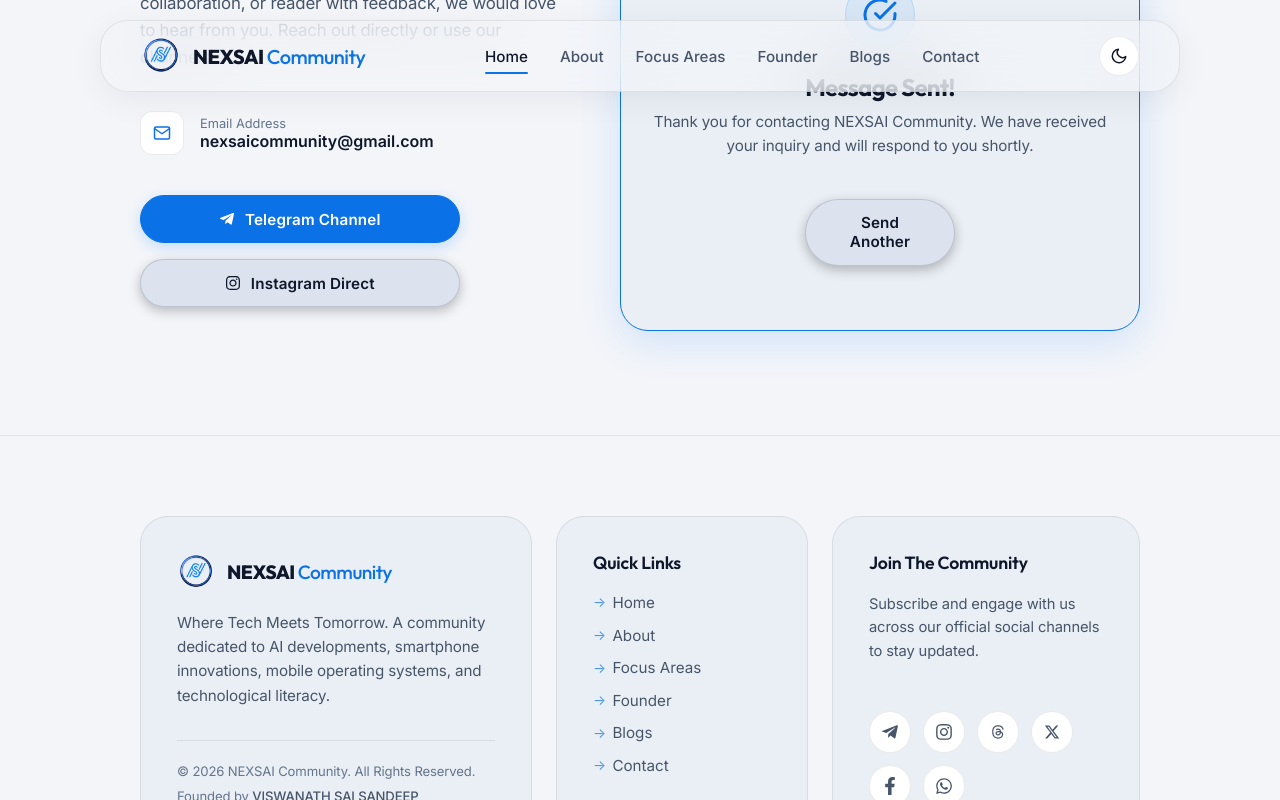
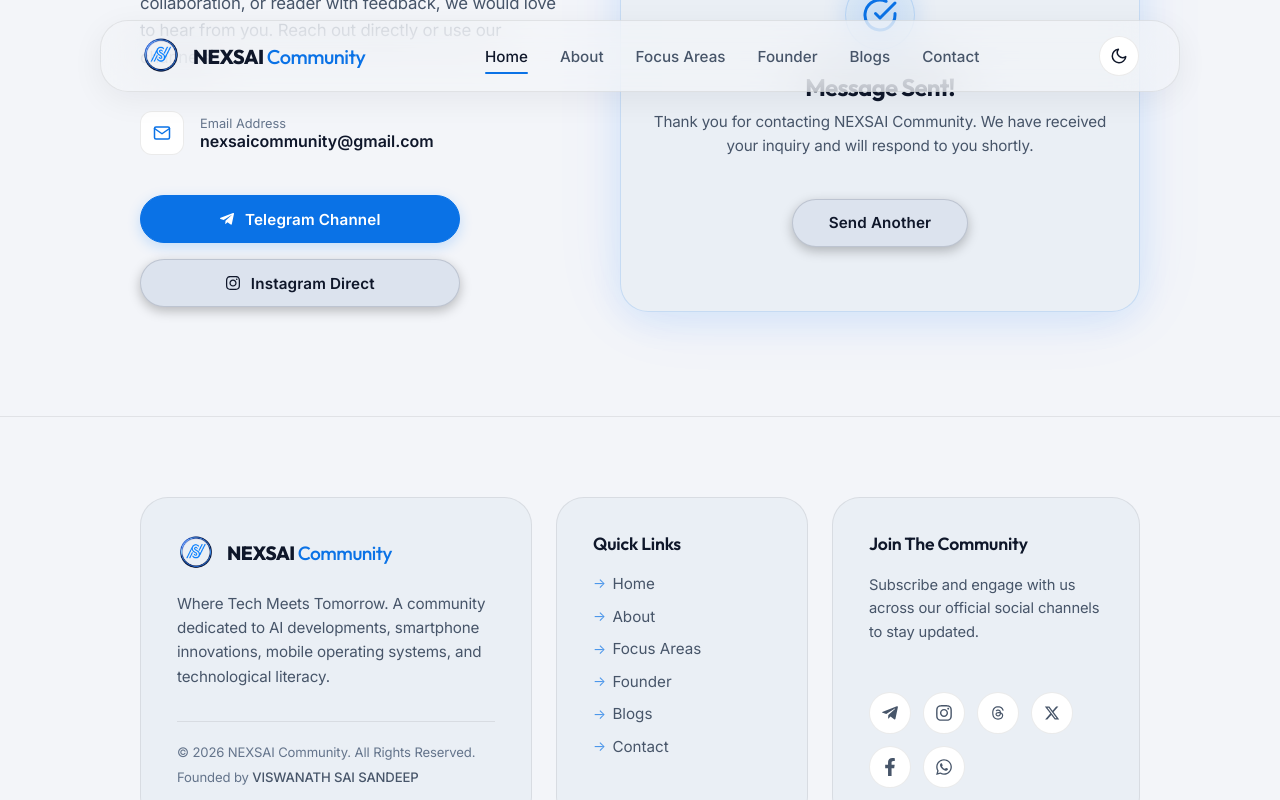
Before and after one commit to ViswanathSaiSandeep/NexSaiCommunity, a React (Vite) app: page / in a window 1280 px wide. Both pictures are taken after typing "Sample", "name@example.com", "Sample" into the empty fields and a click on the button "Send Message". Shown: the part 5844-6644 px from the top of the page. Built offline with nearby package versions, Linux system fonts and the light colour scheme; a web font is replaced by a local one.

Commit message:
fix: redesign blogs & contact success state to match dark theme - Add light blue box shadow to blogs teaser card - Use white font for Notify Me button - Redesign Message Sent state with blue glow & themed colors - Add background-clip compatibility fix

```diff
--- a/src/components/BlogComingSoon.jsx
+++ b/src/components/BlogComingSoon.jsx
@@ -129,14 +129,14 @@
       <style>{`
         .teaser-card {
           background-color: var(--surface-container);
-          border: 1px solid var(--m3-outline);
+          border: 1px solid var(--m3-outline-variant);
           border-radius: var(--m3-radius-xl); /* M3 XL Rounded corners (28px) */
           padding: 4.5rem 3rem;
           text-align: center;
           position: relative;
           backdrop-filter: blur(16px);
           -webkit-backdrop-filter: blur(16px);
-          box-shadow: 0 20px 50px rgba(0, 0, 0, 0.4);
+          box-shadow: 0 8px 40px rgba(0, 123, 255, 0.12), 0 0 80px rgba(0, 123, 255, 0.06);
         }
 
         .launching-badge {
@@ -175,6 +175,8 @@
           background: linear-gradient(180deg, #FFFFFF 0%, #B0B0B0 100%);
           -webkit-background-clip: text;
           -webkit-text-fill-color: transparent;
+          background-clip: text;
+          color: transparent;
         }
 
         .title-highlight {
@@ -238,7 +240,7 @@
           background-color: var(--accent-blue);
           border: none;
           border-radius: var(--m3-radius-md); /* 12px */
-          color: var(--text-primary);
+          color: #FFFFFF;
           font-weight: 600;
           padding: 0 1.5rem;
           cursor: pointer;
--- a/src/components/Contact.jsx
+++ b/src/components/Contact.jsx
@@ -240,36 +240,39 @@
                     textAlign: 'center',
                     padding: '4rem 2rem',
                     gap: '1.5rem',
-                    borderColor: 'var(--accent-blue)',
-                    boxShadow: '0 10px 40px rgba(0, 123, 255, 0.15)'
+                    borderColor: 'var(--m3-outline-variant)',
+                    boxShadow: '0 8px 40px rgba(0, 123, 255, 0.12), 0 0 80px rgba(0, 123, 255, 0.06)'
                   }}
                 >
                   <div style={{
                     width: '70px',
                     height: '70px',
                     borderRadius: '50%',
-                    backgroundColor: 'rgba(0, 123, 255, 0.08)',
+                    background: 'radial-gradient(circle, rgba(0, 123, 255, 0.15) 0%, rgba(0, 123, 255, 0.04) 100%)',
                     display: 'flex',
                     alignItems: 'center',
                     justifyContent: 'center',
                     color: 'var(--accent-blue)',
-                    border: '1px solid rgba(0, 123, 255, 0.15)'
+                    border: '1px solid var(--m3-outline-variant)',
+                    boxShadow: '0 0 24px rgba(0, 123, 255, 0.15)'
                   }}>
                     <FiCheckCircle size={36} />
                   </div>
                   <div>
-                    <h3 style={{ fontSize: '1.5rem', fontWeight: 700, marginBottom: '0.5rem' }}>Message Sent!</h3>
+                    <h3 style={{ fontSize: '1.5rem', fontWeight: 700, marginBottom: '0.5rem', color: 'var(--text-primary)' }}>Message Sent!</h3>
                     <p style={{ color: 'var(--text-secondary)', fontSize: '0.95rem' }}>
                       Thank you for contacting NEXSAI Community. We have received your inquiry and will respond to you shortly.
                     </p>
                   </div>
-                  <button
+                  <motion.button
+                    whileHover={{ scale: 1.02 }}
+                    whileTap={{ scale: 0.98 }}
                     onClick={() => setSubmitted(false)}
                     className="btn btn-secondary"
-                    style={{ marginTop: '1rem', width: '150px' }}
+                    style={{ marginTop: '1rem', minWidth: '160px' }}
                   >
                     Send Another
-                  </button>
+                  </motion.button>
                 </motion.div>
               )}
             </AnimatePresence>
```
